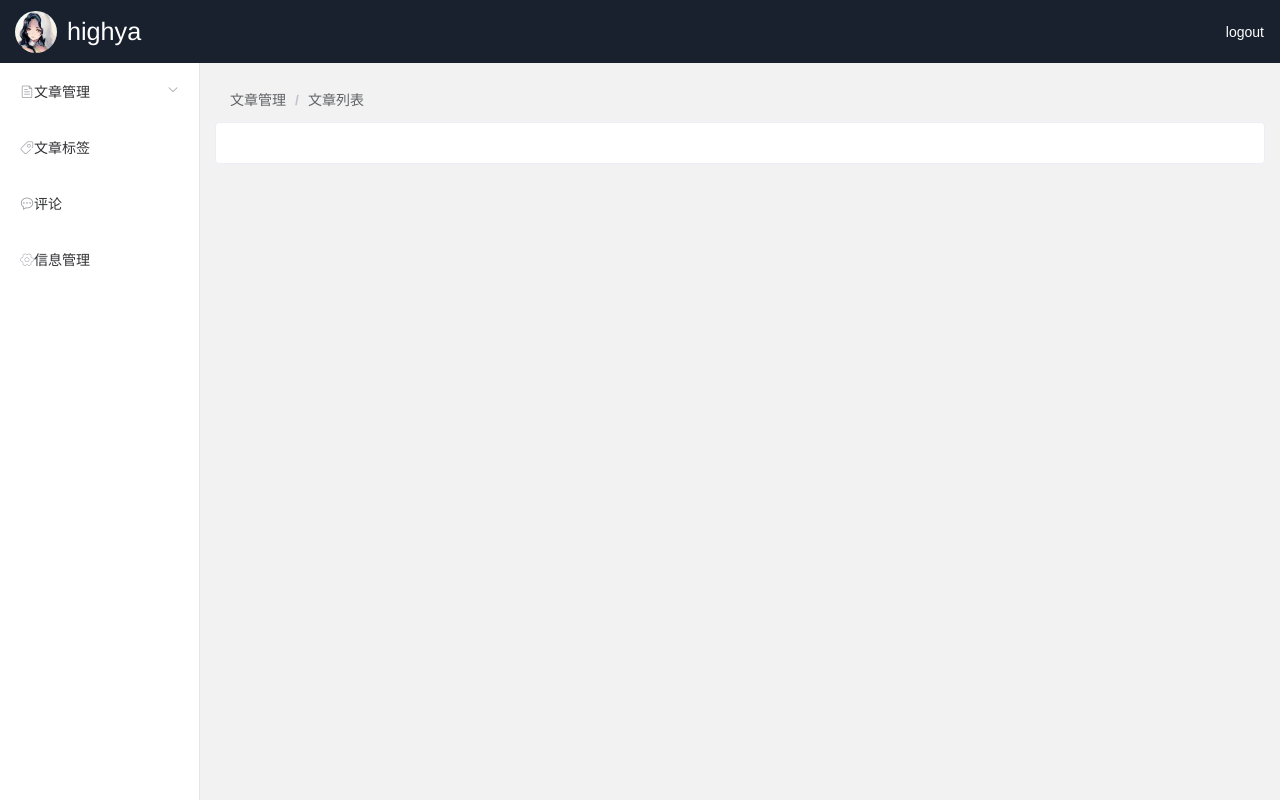
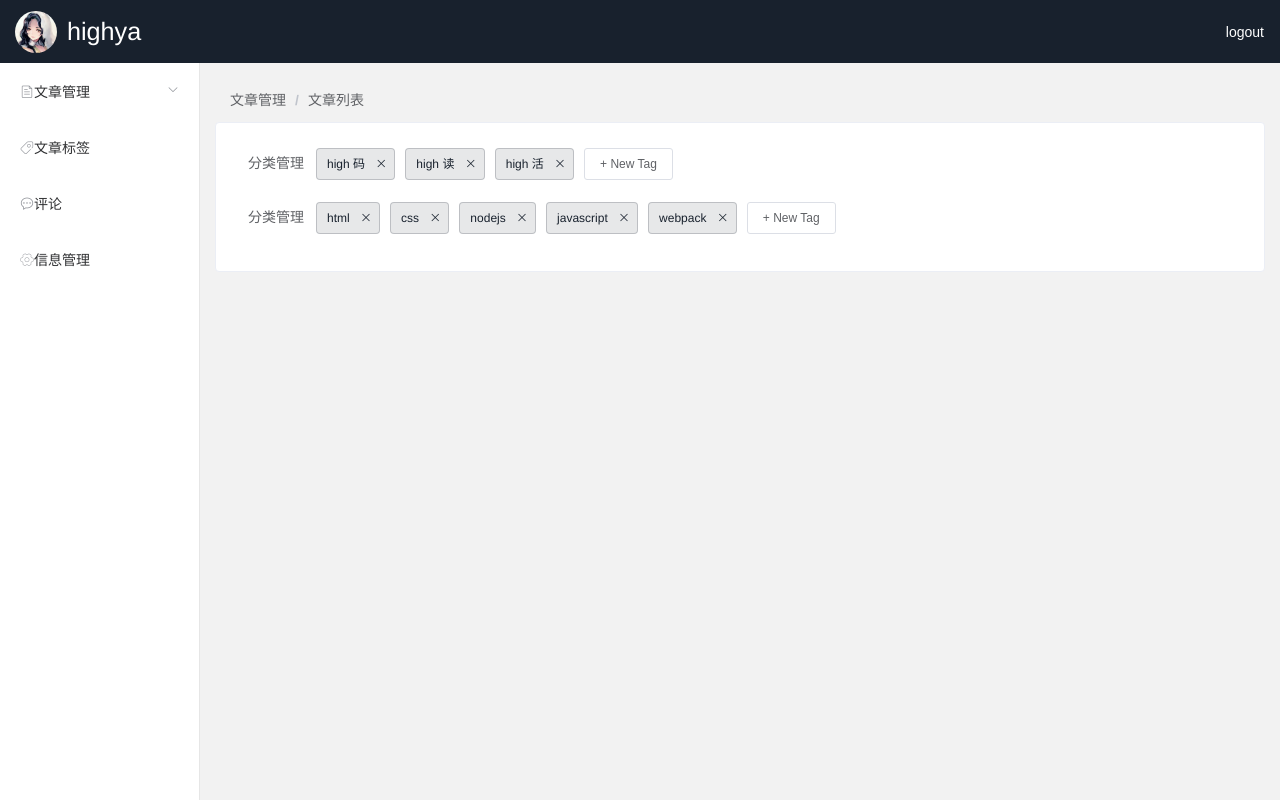
Before and after one commit to hearingguo/blog-admin, a Vue app: page /tags in a window 1280 px wide. Built offline with nearby package versions, Linux system fonts and the light colour scheme.

Commit message:
tag management

```diff
--- a/src/assets/styles/vars.less
+++ b/src/assets/styles/vars.less
@@ -15,6 +15,7 @@
 @m-l: 15px;
 @xl-l: 20px;
 @xxl-l: 30px;
+@xxxl-l: 40px;
 
 // font-size
 @f-l: 2rem;
--- /dev/null
+++ b/src/components/common/Tags.vue
@@ -0,0 +1,85 @@
+<template>
+  <div class="tags">
+    <el-form-item
+      :label="label">
+      <el-tag
+        v-for="item in tags"
+        :key="item"
+        closable
+        :disable-transitions="false"
+        @close="handleClose(item)">
+        {{ item }}
+      </el-tag>
+      <el-input
+        class="input-new-tag"
+        v-if="inputVisible"
+        v-model="inputValue"
+        ref="saveTagInput"
+        size="small"
+        @keyup.enter.native="handleInputConfirm"
+        @blur="handleInputConfirm"
+      >
+      </el-input>
+      <el-button v-else class="button-new-tag" size="small" @click="showInput">+ New Tag</el-button>
+    </el-form-item>
+  </div>
+</template>
+
+<script lang="ts">
+
+import { Component, Vue, Prop } from 'vue-property-decorator'
+
+@Component
+export default class Tags extends Vue {
+
+  @Prop()
+  private label: string
+
+  @Prop()
+  private tags: string[]
+
+  private inputVisible: boolean = false
+
+  private inputValue: string = ''
+
+  private handleClose (item: string) {
+    this.tags.splice(this.tags.indexOf(item), 1)
+    this.$emit('update: tags', this.tags)
+  }
+
+  showInput() {
+    this.inputVisible = true;
+    this.$nextTick(() => {
+      (this.$refs.saveTagInput as any).$refs.input.focus();
+    });
+  }
+
+  handleInputConfirm() {
+    let inputValue = this.inputValue
+    if (inputValue) this.tags.push(inputValue)
+    this.$emit('update: tags', this.tags)
+    this.inputVisible = false
+    this.inputValue = ''
+  }
+
+}
+
+</script>
+
+<style lang="less" scoped>
+
+  @import '../../assets/styles/vars.less';
+
+  .el-tag + .el-tag {
+    margin-left: @s-l;
+  }
+
+  .input-new-tag {
+    width: 120px;
+  }
+
+  .button-new-tag, .input-new-tag {
+    margin-left: @s-l;
+  }
+
+</style>
--- a/src/pages/article/Article.vue
+++ b/src/pages/article/Article.vue
@@ -14,7 +14,7 @@
       <!-- table -->
       <el-table
         class="article-table"
-        :data="tableData4"
+        :data="articleList"
         border
         empty-text="No Data">
         <el-table-column type="expand">
@@ -70,7 +70,7 @@
       <!-- pagination -->
       <el-pagination class="mt1 fr"
       layout="total, prev, pager, next"
-      :total="1000">
+      :total="articleList.length">
     </el-pagination>
     </div>
   </div>
@@ -88,7 +88,7 @@ import FilterCard from '@/components/common/FilterCard.vue'
 })
 export default class Article extends Vue {
 
-  private tableData4 =  [{
+  private articleList =  [{
           id: 1,
           date: '2016-05-03',
           title: '文章一',
@@ -118,7 +118,7 @@ export default class Article extends Vue {
 
 .article-list {
   border-top: 1px solid @border;
-  padding: @xl-l 0 @xxl-l;
+  padding: @xl-l 0 @xxxl-l;
 }
 
 </style>
--- a/src/pages/tags/tags.vue
+++ b/src/pages/tags/tags.vue
@@ -1,15 +1,36 @@
 <template>
   <div class="tags">
+    <el-form label-width="80px">
 
+      <!-- classify -->
+      <Tag
+        label="分类管理"
+        :tags.sync='classifies'/>
+
+      <!-- tags -->
+      <Tag
+      label="分类管理"
+      :tags.sync='tags'/>
+
+    </el-form>
   </div>
 </template>
 
 <script lang="ts">
 
 import { Component, Vue } from 'vue-property-decorator'
+import Tag from '@/components/common/Tags.vue'
 
-@Component
+@Component({
+  components: {
+    Tag
+  }
+})
 export default class Tags extends Vue {
+
+  private classifies: string[] = ['high 码', 'high 读', 'high 活']
+
+  private tags: string[] = ['html', 'css', 'nodejs', 'javascript', 'webpack']
 
 }
 
@@ -17,4 +38,10 @@ export default class Tags extends Vue {
 
 <style lang="less" scoped>
 
+@import '../../assets/styles/vars.less';
+
+.el-tag + .el-tag {
+    margin-left: @s-l;
+  }
+
 </style>
```
